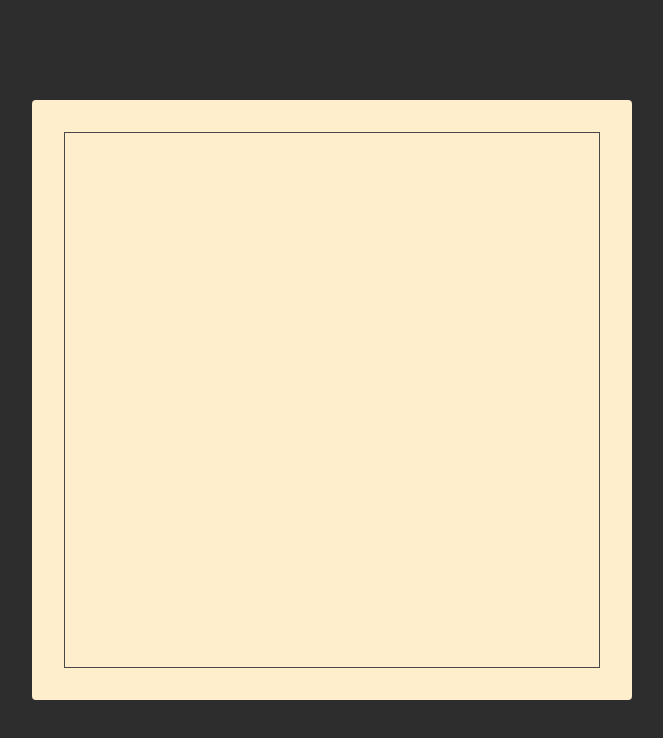
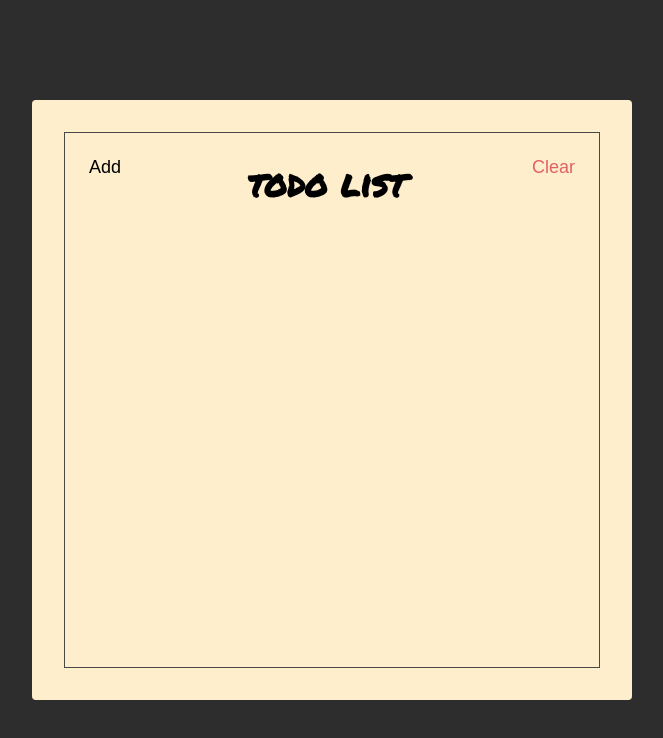
Before and after one commit to reksa26/react-coba-starter, a website: page index.html in a window 1280 px wide. Shown: the whole page, without its empty margins (308-971 px from the left). Drawn offline with Linux system fonts and the light colour scheme; a web font is replaced by a local one.

Commit message:
make header section

```diff
--- a/index.html
+++ b/index.html
@@ -6,10 +6,20 @@
     <meta http-equiv="X-UA-Compatible" content="ie=edge" />
     <title>Static Template</title>
     <link rel="stylesheet" href="./style.css" />
+    <link
+      href="https://fonts.googleapis.com/css2?family=Bellota:ital,wght@1,700&family=Permanent+Marker&display=swap"
+      rel="stylesheet"
+    />
   </head>
   <body>
     <div class="container">
-      <div class="frame"></div>
+      <div class="frame">
+        <div class="header">
+          <button class="header-btn">Add</button>
+          <h1 class="header-title">Todo List</h1>
+          <button class="header-btn main-red-color">Clear</button>
+        </div>
+      </div>
     </div>
   </body>
 </html>
--- a/style.css
+++ b/style.css
@@ -1,5 +1,13 @@
 * {
   box-sizing: border-box;
+}
+
+:root {
+  --main-red-color: #e06262;
+}
+
+.main-red-color {
+  color: var(--main-red-color);
 }
 
 html {
@@ -35,4 +43,33 @@ html {
 .frame {
   border: 1px solid #484848;
   height: 100%;
+
+  display: flex;
+  flex-direction: column;
 }
+
+.header {
+  display: flex;
+  align-items: flex-start;
+}
+
+.header-title {
+  flex: 1;
+  text-align: center;
+
+  font-size: 3.6rem;
+  font-family: "Permanent Marker", sans-serif;
+
+  text-transform: lowercase;
+}
+
+.header-btn {
+  font-size: 1.8rem;
+  font-family: "Bellota", sans-serif;
+
+  padding: 24px;
+
+  background: unset;
+  border: unset;
+  outline: unset;
+}
```
